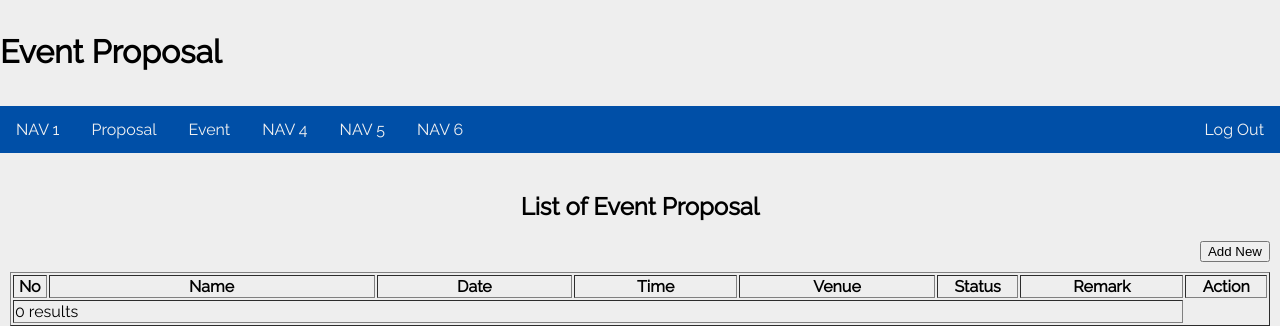
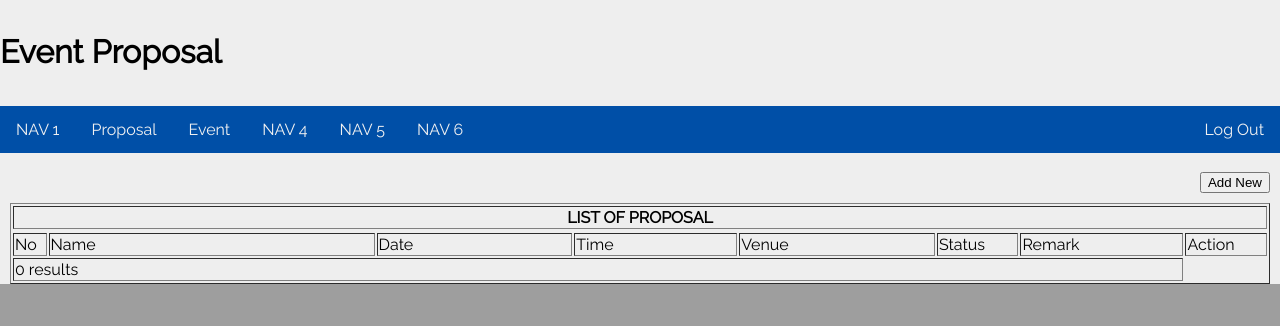
Before and after one commit to hamadanono/EventManagementSystem, a PHP site: page /proposal_pmfki.php in a window 1280 px wide. Shown: the part 961-1287 px from the top of the page. After the commit the page ends 1245 px from the top, so only its background shows below. Run offline with PHP 8.4, Linux system fonts and the light colour scheme; data that the repository does not hold is empty.

Commit message:
Update proposal_pmfki.php

```diff
--- a/proposal_pmfki.php
+++ b/proposal_pmfki.php
@@ -33,22 +33,28 @@ session_start();
 <?php include("navigation_pmfki.php"); ?>
 <br>
 
-<h2  align="center">List of Event Proposal</h2>
+
 
 <div style="padding:0 10px;">
     <div style="float: right; padding-bottom:10px;">
         <input type="button" value="Add New" onclick="show_AddEntry()">
     </div>
-    <table border="1" width="100%" id="projectable">
+    <table border="1" width="100%" id="event-list-table">
         <tr>
-            <th width="2%">No</th>
-            <th width="20%">Name</th>
-            <th width="12%">Date</th>
-            <th width="10%">Time</th>
-            <th width="12%">Venue</th>
-            <th width="5%">Status</th>
-            <th width="10%">Remark</th>
-            <th width="5%">Action</th>
+        <thead>
+        <th colspan="13">LIST OF PROPOSAL</th>
+        </tr>
+        </thead>
+        <tbody>
+        <tr>
+            <td width="2%">No</td>
+            <td width="20%">Name</td>
+            <td width="12%">Date</td>
+            <td width="10%">Time</td>
+            <td width="12%">Venue</td>
+            <td width="5%">Status</td>
+            <td width="10%">Remark</td>
+            <td width="5%">Action</td>
         </tr>
         <?php
             $sql = "SELECT *
@@ -98,8 +104,7 @@ session_start();
                     }
 
                     echo "<td>" . $row["event_adminRemark"] . "</td>";
-                    echo '<td> <a href="proposal_view.php?id=' . $row["event_id"] . '">View Details</a>';
-                    echo "</tr>" . "\n\t\t";
+                    echo '<td><button onclick="location.href=\'proposal_view.php?id=' . $row["event_id"] . '\'">View Details</button></td>';                    echo "</tr>" . "\n\t\t";
                     $numrow++;
                 }
             } else {
@@ -108,6 +113,7 @@ session_start();
 
             mysqli_close($conn);
         ?>
+    </tbody>
     </table>
 </div>
 
```
